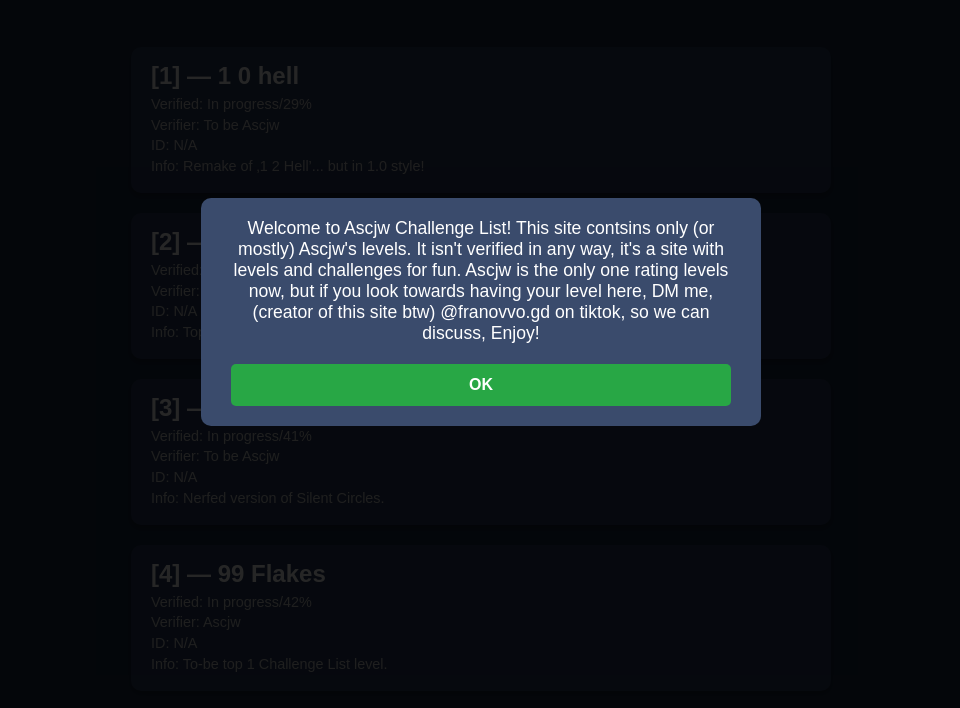
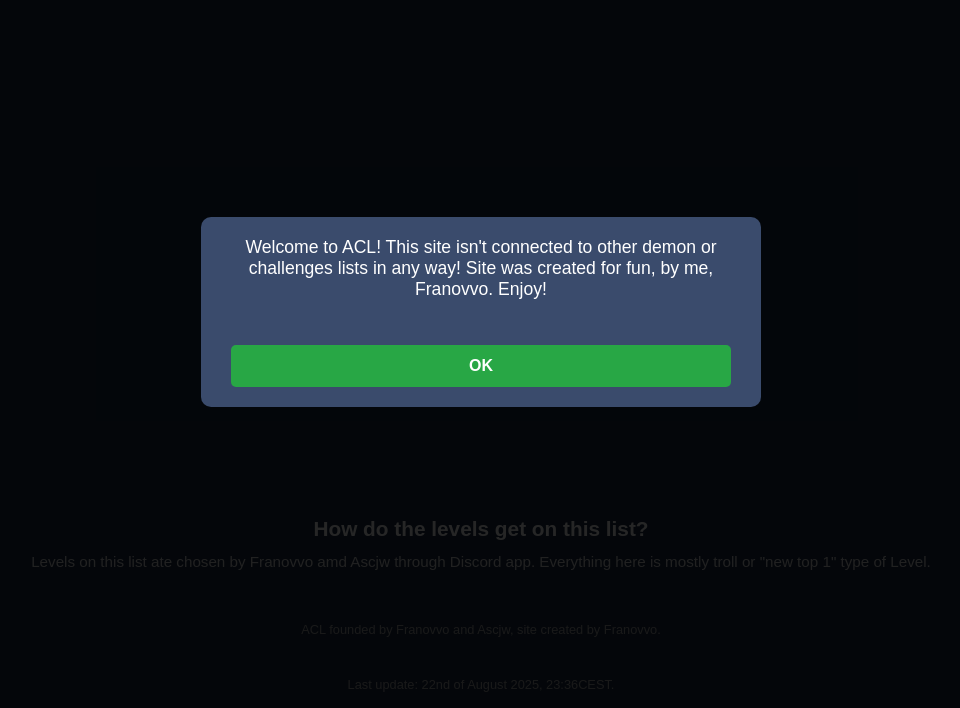
Before and after one commit to franovvo425/Ascjw-Challenge-List-, a plain HTML site: page index.html in a window 1280 px wide. Shown: the part 88-796 px from the top of the page, without its empty margins (159-1119 px from the left). Drawn offline with Linux system fonts and the light colour scheme; a web font is replaced by a local one.

Commit message:
Update index.html

```diff
--- a/index.html
+++ b/index.html
@@ -141,7 +141,7 @@
 <!-- Modal -->
 <div id="welcomeModal" class="modal">
   <div class="modal-content">
-    <p>Welcome to Ascjw Challenge List! This site contsins only (or mostly) Ascjw's levels. It isn't verified in any way, it's a site with levels and challenges for fun. Ascjw is the only one rating levels now, but if you look towards having your level here, DM me, (creator of this site btw) @franovvo.gd on tiktok, so we can discuss, Enjoy!</p>
+    <p>Welcome to ACL! This site isn't connected to other demon or challenges lists in any way! Site was created for fun, by me, Franovvo. Enjoy!</p>
     <button id="closeModal">OK</button>
   </div>
 </div>
@@ -152,10 +152,11 @@
 
 <div class="second-footer">
   <h2>How do the levels get on this list?</h2>
-  <p>It's moslty Ascjw's levels, but if you think your level is good enough, DM my tiktok, @franovvo.gd.</p>
+  <p>Levels on this list ate chosen by Franovvo amd Ascjw through Discord app. Everything here is mostly troll or "new top 1" type of Level.</p>
 </div>
 
 <footer>ACL founded by Franovvo and Ascjw, site created by Franovvo.</footer>
+<footer>Last update: 22nd of August 2025, 23:36CEST.</footer>
 
 <script>
 // Modal
@@ -167,13 +168,14 @@ closeBtn.addEventListener('click', () => {
 
 // ALL LEVELS HERE
 const data = [
-  { "rank":1,"name":"1 0 hell","verified":"In progress/29%","verifier":"To be Ascjw","id":"N/A","info":"Remake of ‚1 2 Hell’... but in 1.0 style!" },
-  { "rank":2,"name":"1 2 hell","verified":"Yes","verifier":"Ascjw","id":"N/A","info":"Top 20, 1.2 styled level." },
-  { "rank":3,"name":"Jilent Wircles","verified":"In progress/41%","verifier":"To be Ascjw","id":"N/A","info":"Nerfed version of Silent Circles." },
-  { "rank":4,"name":"99 Flakes","verified":"In progress/42%","verifier":"Ascjw","id":"N/A","info":"To-be top 1 Challenge List level." },
-  { "rank":5,"name":"Discord VC level","verified":"Yes","verifier":"Ascjw","id":"N/A","info":"Unplaced Challenge List level." },
-  { "rank":6,"name":"Hakupen Sell","verified":"In progress/30%","verifier":"To be Ascjw","id":"N/A","info":"Unverified (BUT POSSIBLE!) top 10 Challenge List Level." },
-  { "rank":7,"name":"Unnamed and Unknown","verified":"Yes","verifier":"Ascjw","id":"N/A","info":"Unrated Extreme Demon made just 4fun." }
+  { "rank":1,"name":"1 0 hell","verified":"In progress/29%","verifier":"To be Ascjw","id":"124726737","info":"Remake of ‚1 2 Hell’... but in 1.0 style!" },
+  { "rank":2,"name":"1 2 hell","verified":"Yes","verifier":"Ascjw","id":"121197328","info":"Top 20, 1.2 styled level." },
+  { "rank":3,"name":"Jilent Wircles","verified":"In progress/41%","verifier":"To be Ascjw","id":"124406121","info":"Nerfed version of Silent Circles." },
+  { "rank":4,"name":"99 Flakes","verified":"In progress/42%","verifier":"Ascjw","id":"124988901","info":"To-be top 1 Challenge List level." },
+  { "rank":5,"name":"Discord VC level","verified":"Yes","verifier":"Ascjw","id":"123918497","info":"Unplaced Challenge List level." },
+  { "rank":6,"name":"Hakupen Sell","verified":"In progress/30%","verifier":"To be Ascjw","id":"124989298","info":"Unverified (BUT POSSIBLE!) top 10 Challenge List Level." },
+  { "rank":7,"name":"Unnamed and Unknown","verified":"Yes","verifier":"Ascjw","id":"116691458","info":"Unrated Extreme Demon made just 4fun." }
+  { "rank":8,"name":"JW task 1","verified":"Yes","verifier":"Franovvo","id":"N/A","info":"Short layout with extremely untypical UFO click pattern." }
 ];
 
 // Render list
```
